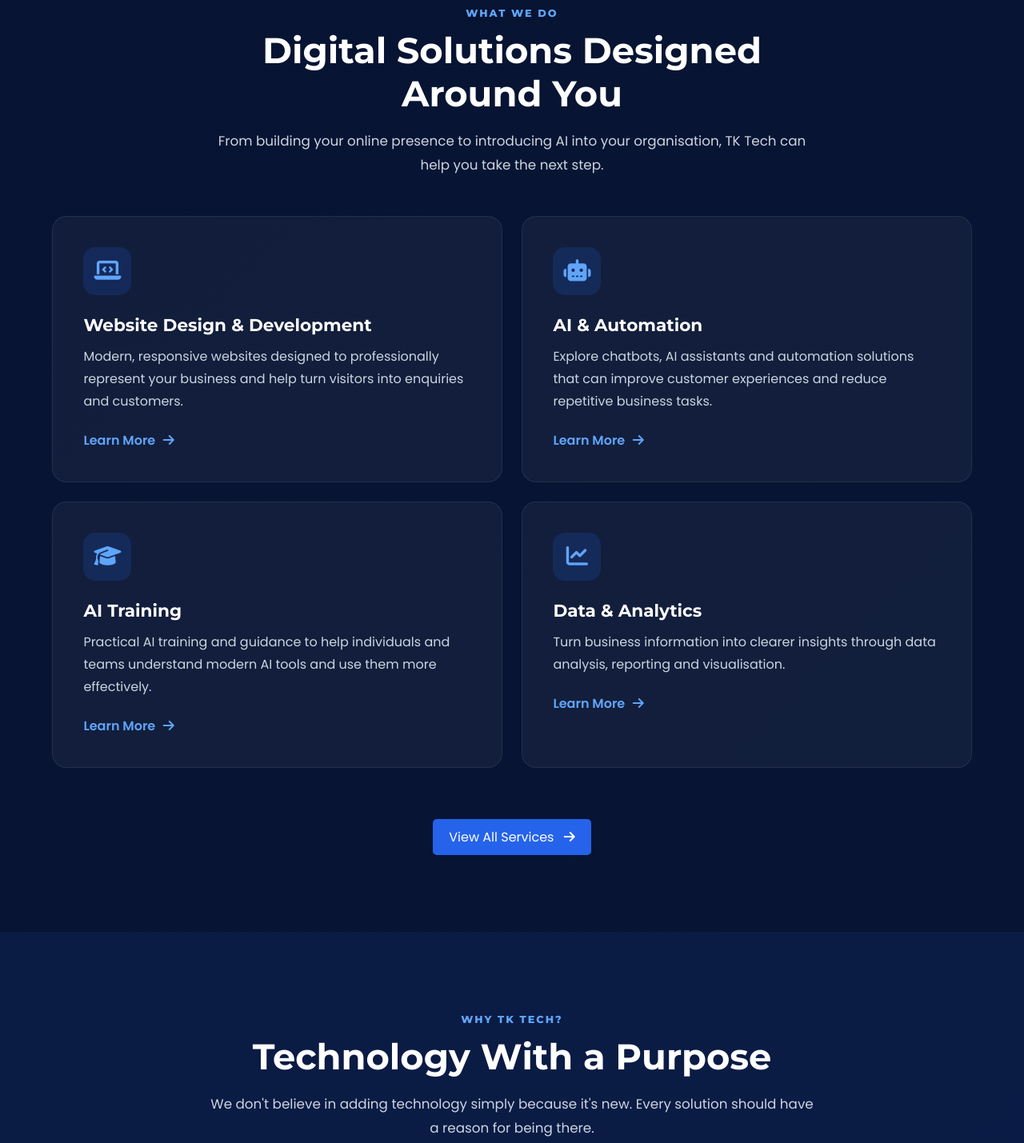
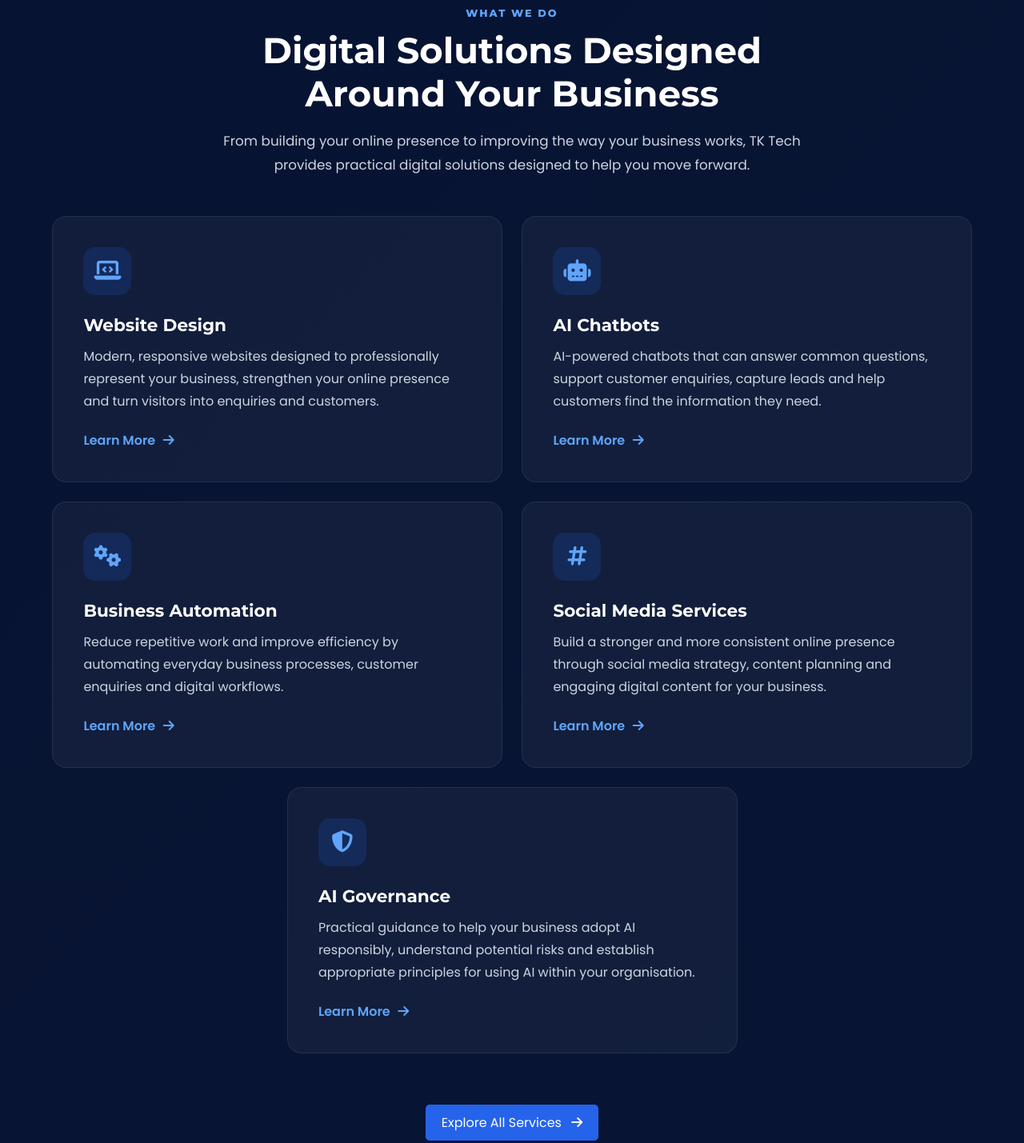
Before and after one commit to TKADEBAYO/tktechdigital, a website: page index.html in a window 1280 px wide. Shown: the part 1586-3015 px from the top of the page at 80% size. Drawn offline with Linux system fonts and the light colour scheme.

Commit message:
Update TK Tech website pages

```diff
--- a/index.html
+++ b/index.html
@@ -215,12 +215,14 @@
     </span>
 
     <h2>
-        Digital Solutions Designed Around You
+      Digital Solutions Designed Around Your Business
     </h2>
 
     <p>
-        From building your online presence to introducing AI into
-        your organisation, TK Tech can help you take the next step.
+      From building your online presence to improving
+      the way your business works, TK Tech provides
+      practical digital solutions designed to help
+      you move forward.
     </p>
 
   </div>
@@ -238,13 +240,14 @@
       </div>
 
       <h3>
-          Website Design & Development
+        Website Design
       </h3>
 
       <p>
-          Modern, responsive websites designed to professionally
-          represent your business and help turn visitors into
-          enquiries and customers.
+        Modern, responsive websites designed to
+        professionally represent your business,
+        strengthen your online presence and turn
+        visitors into enquiries and customers.
       </p>
 
       <a href="services.html">
@@ -256,7 +259,7 @@
 
 
 
-      <!-- AI -->
+    <!-- AI Chatbots -->
 
     <div class="home-service-card">
 
@@ -265,13 +268,14 @@
       </div>
 
       <h3>
-          AI & Automation
+        AI Chatbots
       </h3>
 
       <p>
-          Explore chatbots, AI assistants and automation solutions
-          that can improve customer experiences and reduce
-          repetitive business tasks.
+        AI-powered chatbots that can answer common
+        questions, support customer enquiries,
+        capture leads and help customers find
+        the information they need.
       </p>
 
       <a href="services.html">
@@ -283,22 +287,22 @@
 
 
 
-      <!-- AI Training -->
+    <!-- Business Automation -->
 
     <div class="home-service-card">
 
       <div class="home-service-icon">
-          <i class="fas fa-graduation-cap"></i>
+        <i class="fas fa-gears"></i>
       </div>
 
       <h3>
-          AI Training
+        Business Automation
       </h3>
 
       <p>
-          Practical AI training and guidance to help individuals
-          and teams understand modern AI tools and use them more
-          effectively.
+        Reduce repetitive work and improve efficiency
+        by automating everyday business processes,
+        customer enquiries and digital workflows.
       </p>
 
       <a href="services.html">
@@ -310,21 +314,51 @@
 
 
 
-      <!-- Data -->
+    <!-- Social Media Services -->
 
     <div class="home-service-card">
 
       <div class="home-service-icon">
-          <i class="fas fa-chart-line"></i>
+        <i class="fas fa-hashtag"></i>
       </div>
 
       <h3>
-          Data & Analytics
+        Social Media Services
       </h3>
 
       <p>
-          Turn business information into clearer insights through
-          data analysis, reporting and visualisation.
+        Build a stronger and more consistent online
+        presence through social media strategy,
+        content planning and engaging digital
+        content for your business.
+      </p>
+
+      <a href="services.html">
+        Learn More
+        <i class="fas fa-arrow-right"></i>
+      </a>
+
+    </div>
+
+
+
+    <!-- AI Governance -->
+
+    <div class="home-service-card">
+
+      <div class="home-service-icon">
+        <i class="fas fa-shield-halved"></i>
+      </div>
+
+      <h3>
+        AI Governance
+      </h3>
+
+      <p>
+        Practical guidance to help your business
+        adopt AI responsibly, understand potential
+        risks and establish appropriate principles
+        for using AI within your organisation.
       </p>
 
       <a href="services.html">
@@ -341,7 +375,7 @@
   <div class="center-button">
 
     <a href="services.html" class="btn">
-        View All Services
+      Explore All Services
       <i class="fas fa-arrow-right"></i>
     </a>
 
--- a/tktech-style.css
+++ b/tktech-style.css
@@ -201,6 +201,14 @@ button {
   display: grid;
   grid-template-columns: repeat(2, 1fr);
   gap: 1.5rem;
+}
+/* Centre the final homepage service when there are 5 services */
+.home-services-grid
+.home-service-card:last-child:nth-child(odd) {
+  grid-column: 1 / -1;
+  width: calc(50% - 0.75rem);
+  justify-self: center;
+  box-sizing: border-box;
 }
 
 .home-service-card {
@@ -976,6 +984,14 @@ button {
   display: grid;
   grid-template-columns: repeat(2, 1fr);
   gap: 1.5rem;
+}
+/* Centre the final About service when there are 5 services */
+.about-services-grid
+.about-service-item:last-child:nth-child(odd) {
+  grid-column: 1 / -1;
+  width: calc(50% - 0.75rem);
+  justify-self: center;
+  box-sizing: border-box;
 }
 
 .about-service-item {
```
Also changed, not shown: about.html (+48 -17 lines), contact.html (+18 -23 lines). Lines whose indentation alone changed are shown as unchanged.
